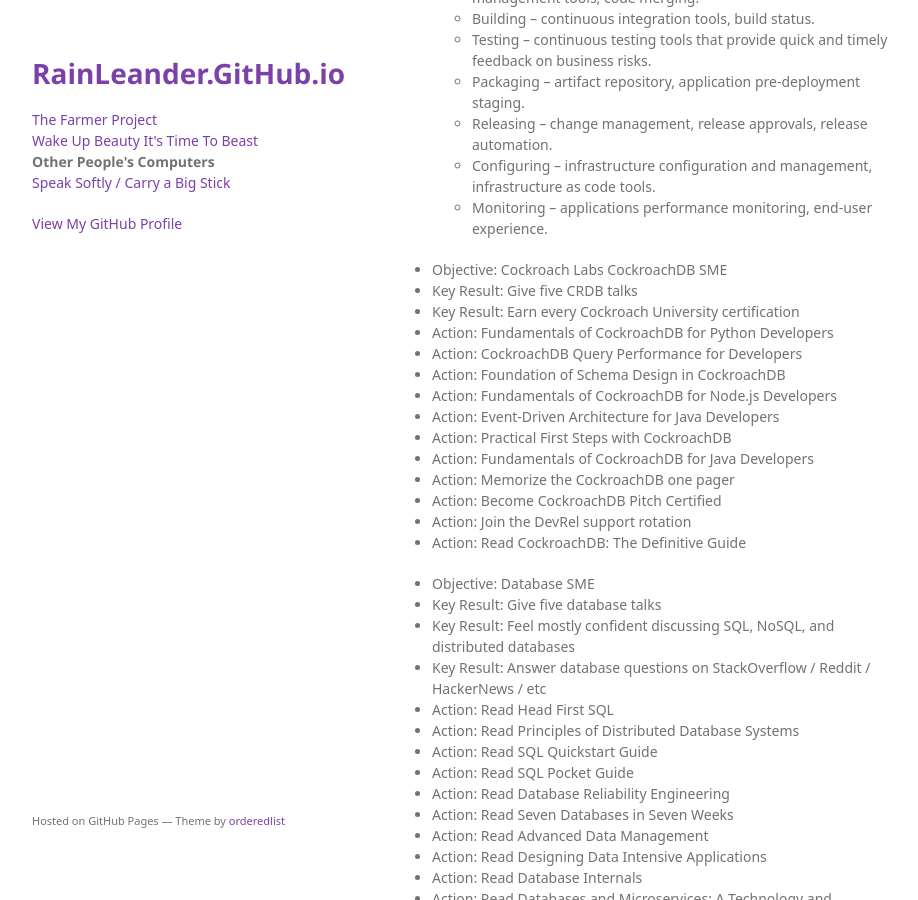
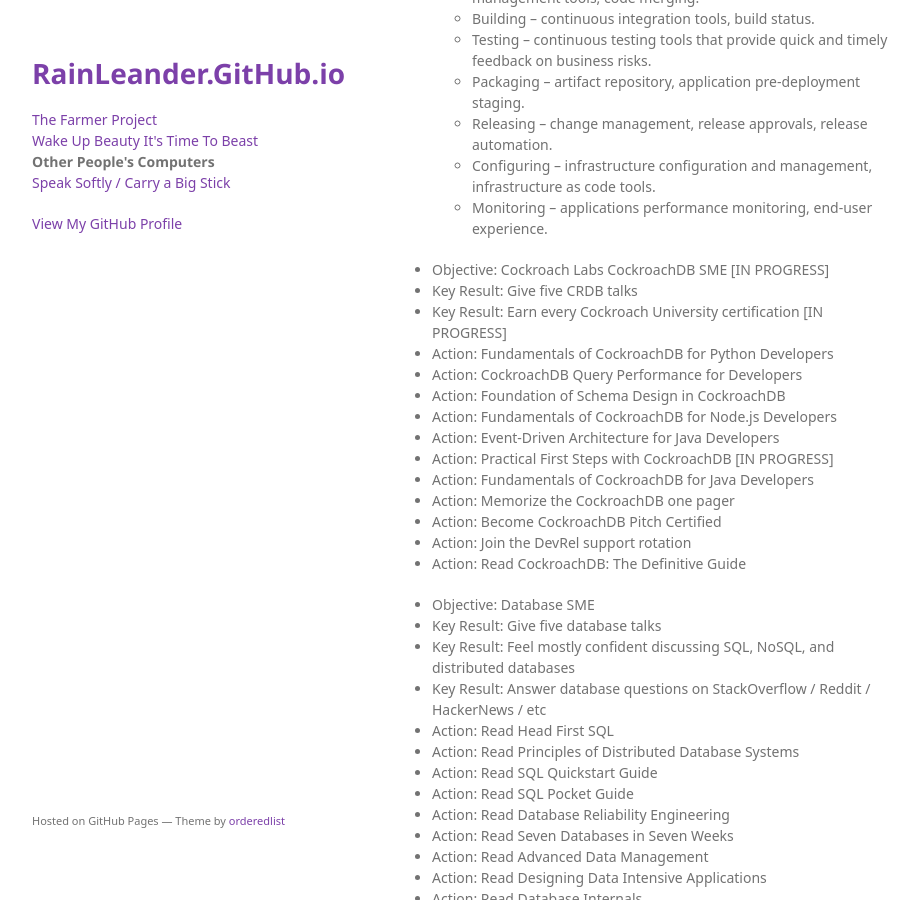
Before and after one commit to rainleander/rainleander.github.io, a Jekyll site: the page other-peoples-computers.html, which Jekyll copies as it is, in a window 1280 px wide and 900 px high, scrolled down 465 px. Shown: the whole window, without its empty margins (178-1096 px from the left). Built offline with Jekyll 4.4.1, drawn with Linux system fonts in a browser that asks for light colours; some web fonts are replaced.

Commit message:
Update other-peoples-computers.html

```diff
--- a/other-peoples-computers.html
+++ b/other-peoples-computers.html
@@ -45,15 +45,15 @@
             <li>Configuring – infrastructure configuration and management, infrastructure as code tools.</li>
             <li>Monitoring – applications performance monitoring, end-user experience.</li></ul></li></li></ul>
 
-      <ul><li>Objective: Cockroach Labs CockroachDB SME</li>
+      <ul><li>Objective: Cockroach Labs CockroachDB SME [IN PROGRESS]</li>
         <li>Key Result: Give five CRDB talks</li>
-        <li>Key Result: Earn every Cockroach University certification</li>
+        <li>Key Result: Earn every Cockroach University certification [IN PROGRESS]</li>
         <li>Action: Fundamentals of CockroachDB for Python Developers</li>
         <li>Action: CockroachDB Query Performance for Developers</li>
         <li>Action: Foundation of Schema Design in CockroachDB</li>
         <li>Action: Fundamentals of CockroachDB for Node.js Developers</li>
         <li>Action: Event-Driven Architecture for Java Developers</li>
-        <li>Action: Practical First Steps with CockroachDB</li>
+        <li>Action: Practical First Steps with CockroachDB [IN PROGRESS]</li>
         <li>Action: Fundamentals of CockroachDB for Java Developers</li>
         <li>Action: Memorize the CockroachDB one pager</li>
         <li>Action: Become CockroachDB Pitch Certified</li>
```
